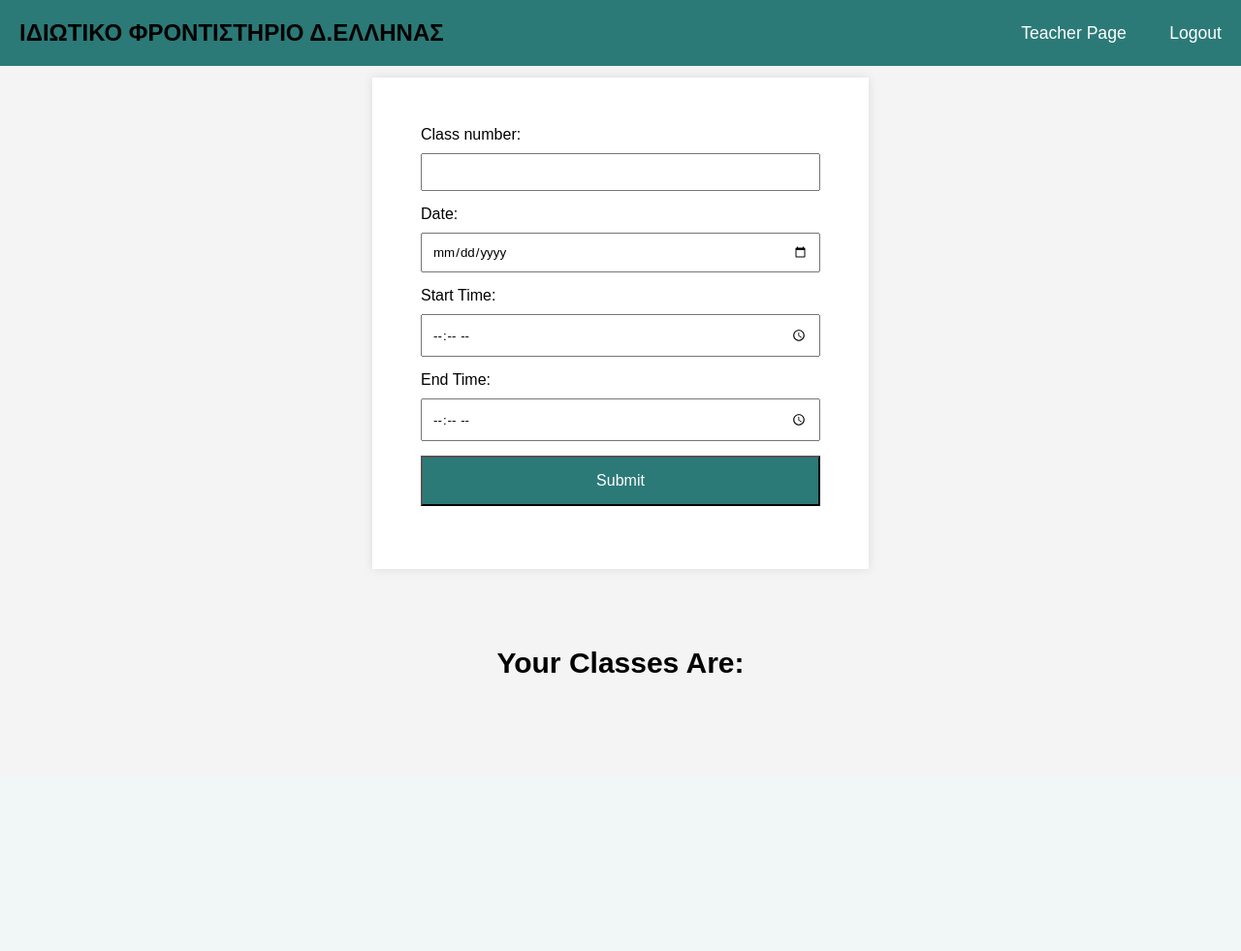
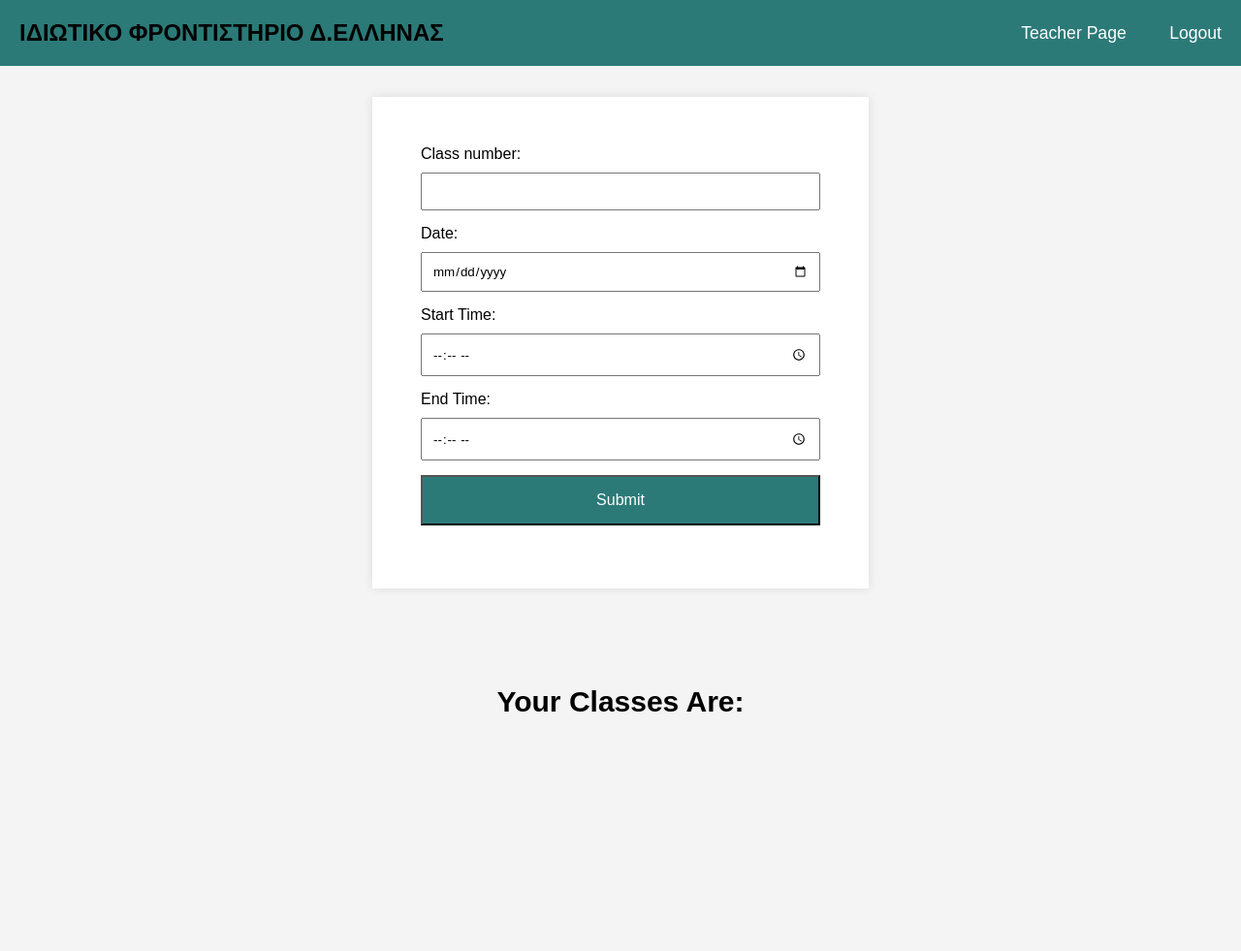
Before and after one commit to CS-UCY-EPL343/epl343.winter23.team5, a PHP site: page /insertExtraLessons.html in a window 1280 px wide. Shown: the top 981 px of the page at 97% size. Before the commit the page ends 694 px from the top, so only its background shows below. Run offline with PHP 8.4, Linux system fonts and the light colour scheme.

Commit message:
add more space between "Your Classes Are:" and the bottom of the site

```diff
--- a/insertExtraLessons.css
+++ b/insertExtraLessons.css
@@ -95,7 +95,13 @@ form input[type="submit"] {
 form input[type="submit"]:hover {
     background-color: #185d5a;
 }
-
+main {
+    margin-top: 20px; /* Adjusted margin to create space below the header */
+    margin-bottom: 400px; /* Increased margin to add more space at the bottom */
+    display: flex;
+    flex-direction: column;
+    align-items: center;
+}
 /* Center the header within the main section */
 main h1 {
     font-size: 30px; /* Increased font size */
```
